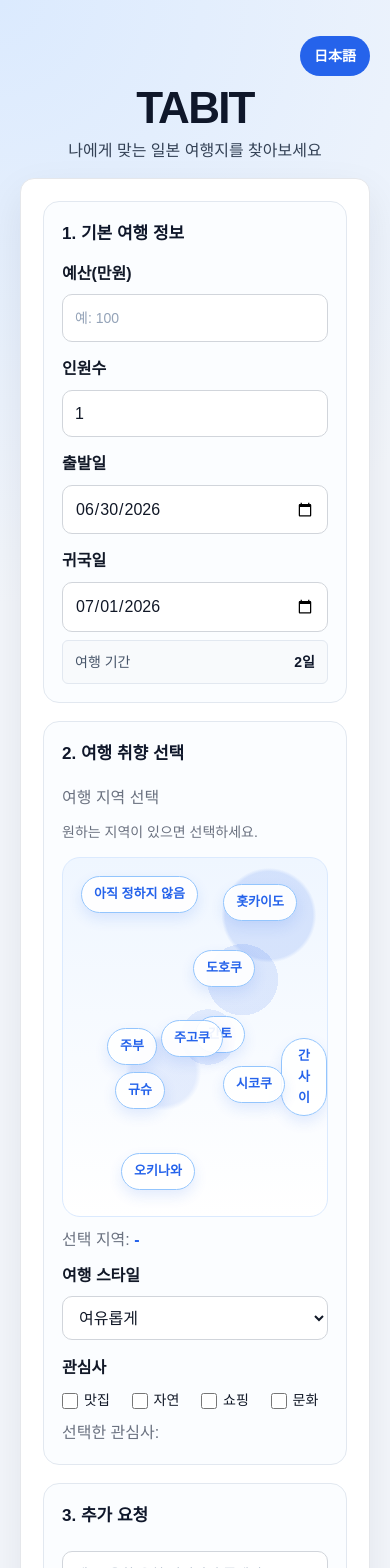
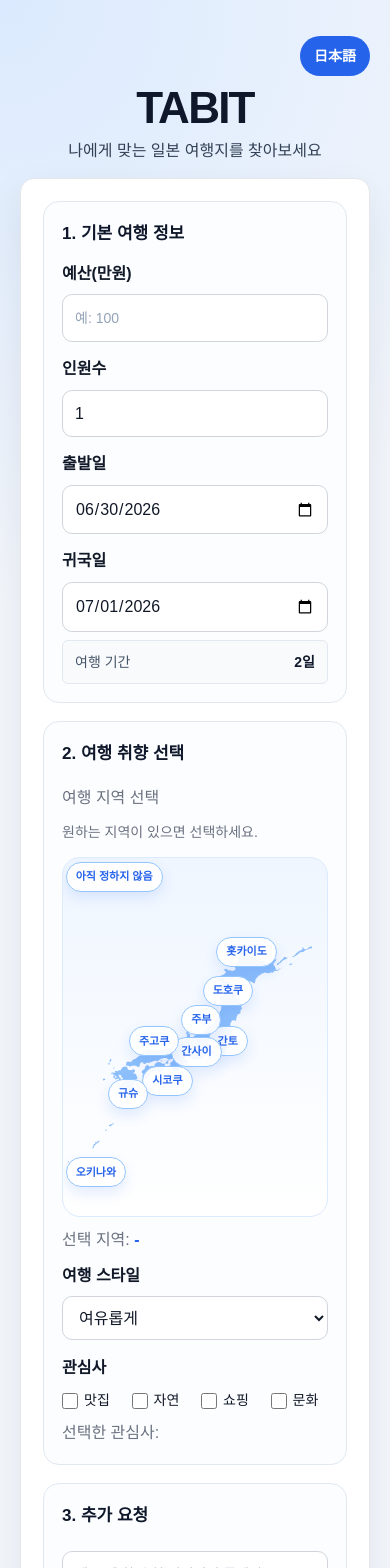
Before and after one commit to KlmY0ngBe0m/TABIT, a Next.js app in the folder frontend/: page / in a window 390 px wide. Shown: the top 1568 px of the page. Built offline with nearby package versions, Linux system fonts and the light colour scheme.

Commit message:
地域選択UIに日本地図を追加

```diff
--- a/frontend/src/app/globals.css
+++ b/frontend/src/app/globals.css
@@ -175,6 +175,7 @@ input[type="checkbox"] {
   flex-shrink: 0;
   width: 16px;
   height: 16px;
+  max-width: 16px;
   margin-top: 0;
   accent-color: var(--primary);
 }
@@ -329,152 +330,6 @@ button:active {
   font-size: 18px;
 }
 
-.result-card ul {
-  padding-left: 20px;
-}
-
-.result-card li+li {
-  margin-top: 6px;
-}
-
-@media (max-width: 420px) {
-  main {
-    width: min(100%, 640px);
-    margin: 0 auto;
-    padding: 36px 20px 64px;
-  }
-
-  h1 {
-    font-size: 36px;
-  }
-
-  input,
-  select,
-  textarea {
-    width: 100%;
-    max-width: 100%;
-  }
-
-  .travel-form,
-  .result-card {
-    padding: 22px;
-    border-radius: 14px;
-  }
-
-  .form-section {
-    padding: 18px;
-  }
-
-  .form-grid {
-    grid-template-columns: 1fr;
-  }
-
-  .condition-toggle-button {
-    width: 100%;
-  }
-
-  button {
-    width: 100%;
-  }
-
-  .language-toggle {
-    width: auto;
-  }
-
-  .plan-item {
-    grid-template-columns: 1fr;
-  }
-
-  .plan-day {
-    width: fit-content;
-  }
-
-  .form-actions {
-    display: block;
-  }
-
-  .form-actions button {
-    width: 100%;
-  }
-
-  .condition-summary dl {
-    grid-template-columns: 1fr 1fr;
-    gap: 8px;
-  }
-
-  .condition-summary div {
-    padding: 8px;
-  }
-
-  .condition-summary dt {
-    font-size: 12px;
-  }
-
-  .condition-summary dd {
-    font-size: 13px;
-  }
-
-  .region-map {
-    height: 300px;
-  }
-
-  .region-button {
-    width: auto;
-    padding: 6px 10px;
-    font-size: 12px;
-  }
-
-  .region-undecided {
-    top: 14px;
-    left: 14px;
-  }
-
-  .region-hokkaido {
-    top: 24px;
-    right: 18px;
-  }
-
-  .region-tohoku {
-    top: 86px;
-    right: 50px;
-  }
-
-  .region-kanto {
-    top: 150px;
-    right: 52px;
-  }
-
-  .region-chubu {
-    top: 160px;
-    right: 126px;
-  }
-
-  .region-kansai {
-    top: 206px;
-    left: 148px;
-  }
-
-  .region-chugoku {
-    top: 184px;
-    left: 62px;
-  }
-
-  .region-shikoku {
-    top: 236px;
-    left: 110px;
-  }
-
-  .region-kyushu {
-    top: 210px;
-    left: 54px;
-  }
-
-  .region-okinawa {
-    bottom: 42px;
-    left: 58px;
-  }
-}
-
 .result-badge {
   display: inline-flex;
   padding: 6px 13px;
@@ -536,60 +391,6 @@ button:active {
   line-height: 1.7;
 }
 
-.result-section ul {
-  margin-top: 8px;
-  padding-left: 20px;
-}
-
-.result-section li {
-  margin-bottom: 6px;
-  line-height: 1.6;
-}
-
-.result-label {
-  display: block;
-  margin-bottom: 8px;
-  padding: 0;
-  background: none;
-  color: #0f172a;
-  border-radius: 0;
-  font-size: 13px;
-  font-weight: 700;
-}
-
-.plan-list li {
-  display: flex;
-  gap: 12px;
-  align-items: flex-start;
-  padding: 12px;
-  background-color: #f8fafc;
-  border-radius: 12px;
-}
-
-.plan-list li+li {
-  margin-top: 10px;
-}
-
-.plan-list span {
-  flex: 0 0 52px;
-  display: inline-flex;
-  align-items: center;
-  justify-content: center;
-  padding: 4px 8px;
-  background-color: var(--primary);
-  color: white;
-  border-radius: 999px;
-  font-size: 13px;
-  font-weight: 700;
-  white-space: nowrap;
-}
-
-.plan-list p {
-  margin: 0;
-  color: #334155;
-  line-height: 1.7;
-}
-
 button:disabled {
   opacity: 0.65;
   cursor: not-allowed;
@@ -601,7 +402,7 @@ button:disabled:hover {
 }
 
 .result-condition-area {
-  margin: 0
+  margin: 0 0 18px;
 }
 
 .condition-toggle-button {
@@ -663,31 +464,26 @@ button:disabled:hover {
   font-size: 14px;
 }
 
+.region-map-image {
+  position: absolute;
+  inset: 0;
+  width: 100%;
+  height: 100%;
+  object-fit: contain;
+  opacity: 0.7;
+  pointer-events: none;
+  transform: translateX(30px) translateY(70px) scale(1.4);
+  transform-origin: center;
+}
+
 .region-map {
   position: relative;
   height: 360px;
   margin-top: 14px;
   overflow: hidden;
-  background:
-    radial-gradient(circle at 78% 16%, rgba(37, 99, 235, 0.14) 0 12%, transparent 13%),
-    radial-gradient(circle at 68% 34%, rgba(37, 99, 235, 0.12) 0 12%, transparent 11%),
-    radial-gradient(circle at 55% 50%, rgba(37, 99, 235, 0.1) 0 12%, transparent 12%),
-    radial-gradient(circle at 38% 60%, rgba(37, 99, 235, 0.1) 0 12%, transparent 14%),
-    linear-gradient(180deg, #eff6ff, #ffffff);
   border: 1px solid #dbeafe;
+  background: linear-gradient(180deg, #eff6ff, #ffffff);
   border-radius: 18px;
-}
-
-.region-map::before {
-  content: "";
-  position: absolute;
-  inset: 24px 34px;
-  background: linear-gradient(135deg, rgba(147, 197, 253, 0-0.04), rgba(291, 234, 254, 0.18));
-  clip-path: polygon(76% 2%, 91% 8%, 86% 22%, 73% 21%, 69% 33%,
-      77% 43%, 66% 53%, 55% 49%, 49% 59%, 37% 58%,
-      29% 70%, 17% 66%, 10% 80%, 18% 92%, 6% 96%,
-      3% 84%, 11% 72%, 21% 62%, 32% 51%, 45% 47%,
-      54% 37%, 63% 30%, 68% 15%);
 }
 
 .region-button {
@@ -705,6 +501,12 @@ button:disabled:hover {
   font-weight: 700;
 }
 
+.region-map .region-button {
+  width: auto;
+  min-width: max-content;
+  white-space: nowrap;
+}
+
 .region-button:hover {
   background-color: #eff6ff;
   color: var(--primary-dark);
@@ -717,53 +519,53 @@ button:disabled:hover {
 }
 
 .region-undecided {
-  top: 18px;
-  left: 18px;
+  top: 1%;
+  left: 1%;
 }
 
 .region-hokkaido {
-  top: 26px;
-  right: 30px;
+  top: 17%;
+  right: 20%;
 }
 
 .region-tohoku {
-  top: 92px;
-  right: 72px;
+  top: 32%;
+  right: 27%;
 }
 
 .region-kanto {
-  top: 158px;
-  right: 82px;
+  top: 55%;
+  right: 28%;
 }
 
 .region-chubu {
-  top: 170px;
-  right: 170px;
+  top: 53%;
+  right: 42%;
 }
 
 .region-kansai {
-  top: 180px;
-  left: 218px;
+  bottom: 25%;
+  left: 40%;
 }
 
 .region-chugoku {
-  top: 162px;
-  left: 98px;
+  bottom: 28%;
+  left: 25%;
 }
 
 .region-shikoku {
-  top: 208px;
-  left: 160px;
+  bottom: 16%;
+  left: 29%;
 }
 
 .region-kyushu {
-  top: 214px;
-  left: 52px;
+  bottom: 11%;
+  left: 17%;
 }
 
 .region-okinawa {
-  bottom: 26px;
-  left: 58px;
+  bottom: 1%;
+  left: 1%;
 }
 
 .selected-region {
@@ -775,3 +577,161 @@ button:disabled:hover {
 .selected-region strong {
   color: var(--primary);
 }
+
+@media (max-width: 640px) {
+  main {
+    width: min(100%, 640px);
+    margin: 0 auto;
+    padding: 36px 20px 64px;
+  }
+
+  h1 {
+    font-size: 36px;
+  }
+
+  input,
+  select,
+  textarea {
+    width: 100%;
+    max-width: 100%;
+  }
+
+  .travel-form,
+  .result-card {
+    padding: 22px;
+    border-radius: 14px;
+  }
+
+  .form-section {
+    padding: 18px;
+  }
+
+  .form-grid {
+    grid-template-columns: 1fr;
+  }
+
+  .condition-toggle-button {
+    width: 100%;
+  }
+
+  .form-actions button,
+  .condition-toggle-button {
+    width: 100%;
+  }
+
+  .language-toggle {
+    width: auto;
+  }
+
+  .plan-item {
+    grid-template-columns: 1fr;
+  }
+
+  .plan-day {
+    width: fit-content;
+  }
+
+  .form-actions {
+    display: block;
+  }
+
+  .form-actions button {
+    width: 100%;
+  }
+
+  .condition-summary dl {
+    grid-template-columns: 1fr 1fr;
+    gap: 8px;
+  }
+
+  .condition-summary div {
+    padding: 8px;
+  }
+
+  .condition-summary dt {
+    font-size: 12px;
+  }
+
+  .condition-summary dd {
+    font-size: 13px;
+  }
+
+  .region-map {
+    height: 360px;
+  }
+
+  .region-map-image {
+    inset: 0;
+    width: 100%;
+    height: 100%;
+    transform: translateX(10px) translateY(20px) scale(1.22);
+    transform-origin: center;
+  }
+
+  .region-button {
+    min-height: 30px;
+    padding: 5px 9px;
+    font-size: 11px;
+  }
+
+  .region-map .region-button {
+    width: auto;
+    height: 10px;
+    min-width: max-content;
+    max-width: none;
+    min-height: 30px;
+    padding: 5px 9px;
+    font-size: 11px;
+    white-space: nowrap;
+  }
+
+  .region-undecided {
+    top: 1%;
+    left: 1%;
+  }
+
+  .region-hokkaido {
+    top: 22%;
+    right: 19%;
+  }
+
+  .region-tohoku {
+    top: 33%;
+    right: 28%;
+  }
+
+  .region-kanto {
+    top: 47%;
+    right: 30%;
+  }
+
+  .region-chubu {
+    top: 41%;
+    right: 40%;
+  }
+
+  .region-kansai {
+    top: 50%;
+    left: 41%;
+  }
+
+  .region-chugoku {
+    top: 47%;
+    left: 25%;
+  }
+
+  .region-shikoku {
+    top: 58%;
+    left: 30%;
+  }
+
+  .region-kyushu {
+    bottom: 30%;
+    left: 17%;
+  }
+
+  .region-okinawa {
+    bottom: 8%;
+    left: 1%;
+  }
+}
--- a/frontend/src/components/RecommendationCard.tsx
+++ b/frontend/src/components/RecommendationCard.tsx
@@ -44,7 +44,6 @@ export default function RecommendationCard({
     <section className="result-card">
       <span className="result-badge">{text.resultLabel}</span>
 
-      <div className="result-header">
       <h2>
         {text.recommendedDestination}: {recommendation.recommendedCity}
       </h2>
@@ -69,7 +68,6 @@ export default function RecommendationCard({
           )}
         </div>
       )}
-      </div>
 
       <div className="result-section">
         <strong>{text.recommendationReason}</strong>
--- a/frontend/src/components/RegionSelector.tsx
+++ b/frontend/src/components/RegionSelector.tsx
@@ -35,6 +35,11 @@ export default function RegionSelector({
             <p className="region-description">{description}</p>
 
             <div className="region-map">
+                <img
+                    src="/japan-map.svg"
+                    alt="Japan map"
+                    className="region-map-image"
+                />
                 {regionOptions.map((region) => (
                     <button
                         key={region}
```
Also changed, not shown: frontend/public/japan-map.svg (added). Lines whose indentation alone changed are shown as unchanged.
